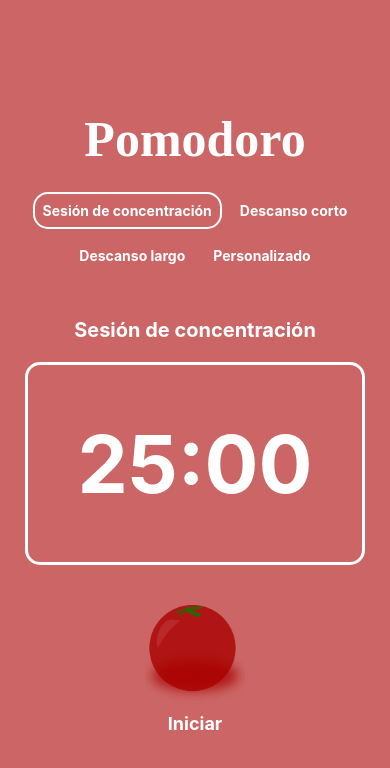
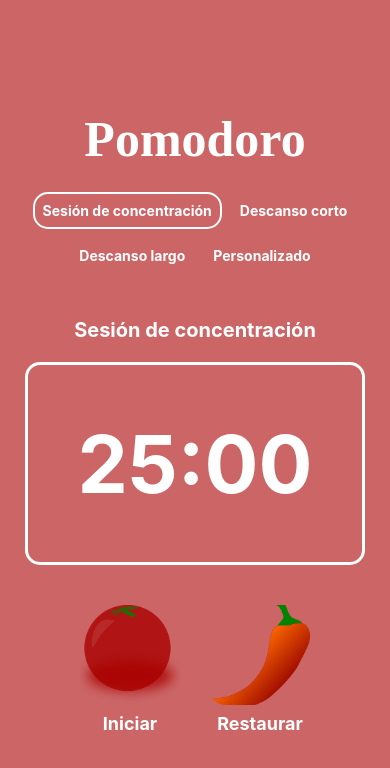
Before and after one commit to Danemoto9612/Pomodoro, a React Native app: screen / in a window 390 px wide. Shown: the top 768 px of the page. Built offline with nearby package versions, Linux system fonts and the light colour scheme.

Commit message:
UPD -> modules

```diff
--- a/App.tsx
+++ b/App.tsx
@@ -9,6 +9,7 @@ const colores = ["#cc6666", "#66cc99", "#66cccc", "#a569bd"];
 
 export default function App() {
   const [time, setTime] = useState(25 * 60);
+  const [previusTime, setPreviusTime] = useState(time);
   const [currentTime, setCurrentTime] = useState(0);
   const [isActive, setIsActive] = useState(false);
 
@@ -32,13 +33,12 @@ export default function App() {
     }
   }
 
+  function restart() {
+    setTime(previusTime);
+  }
+
   return (
-    <View
-      style={[
-        styles.container,
-        { backgroundColor: colores[currentTime] },
-      ]}
-    >
+    <View style={[styles.container, { backgroundColor: colores[currentTime] }]}>
       <Text style={styles.titulo}>Pomodoro</Text>
       <Header
         setTime={setTime}
@@ -48,6 +48,7 @@ export default function App() {
       />
       <SessionInfo currentTime={currentTime} />
       <Timer time={time} />
+      <View style={styles.buttonsContainer}>
         <TouchableOpacity
           onPress={toggleTimer}
           activeOpacity={0.6}
@@ -62,6 +63,17 @@ export default function App() {
             {isActive ? "Pausar" : "Iniciar"}
           </Text>
         </TouchableOpacity>
+
+        <TouchableOpacity
+          onPress={restart}
+          activeOpacity={0.6}
+          style={styles.imageButton}
+        >
+          <Image source={require("./assets/chili.png")} style={styles.imagen} />
+
+          <Text style={styles.buttonText}>Restaurar</Text>
+        </TouchableOpacity>
+      </View>
       <StatusBar style="auto" />
     </View>
   );
@@ -99,4 +111,10 @@ const styles = StyleSheet.create({
     fontWeight: "bold",
     marginTop: 8,
   },
+  buttonsContainer: {
+    flexDirection: "row",
+    justifyContent: "center",
+    alignItems: "center",
+    gap: 30,
+  },
 });
--- a/app.json
+++ b/app.json
@@ -24,7 +24,7 @@
       "predictiveBackGestureEnabled": false
     },
     "web": {
-      "favicon": "./assets/favicon.png"
+      "favicon": "./assets/pom.png"
     }
   }
 }
```
Also changed, not shown: assets/chili.png (added), assets/pom.png (added). Lines whose indentation alone changed are shown as unchanged.
